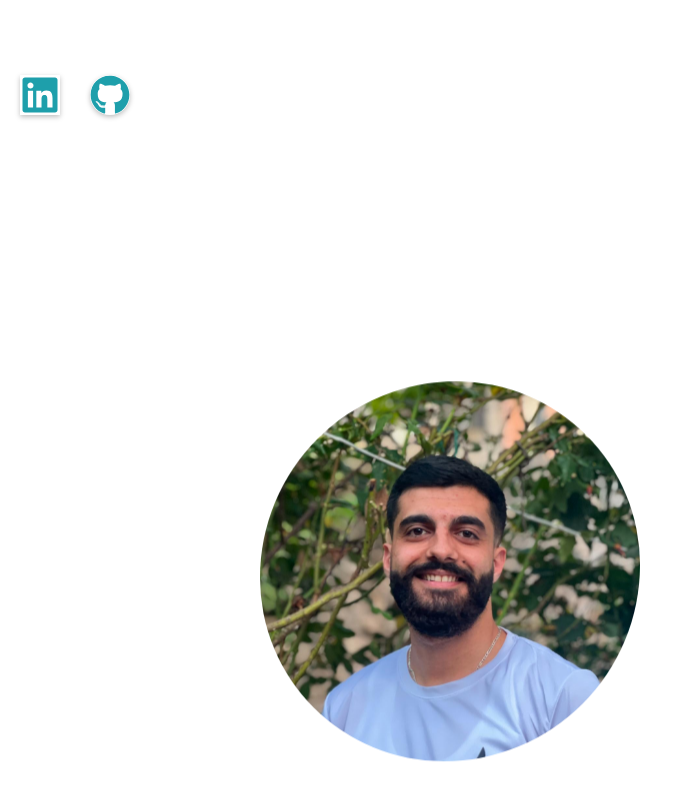
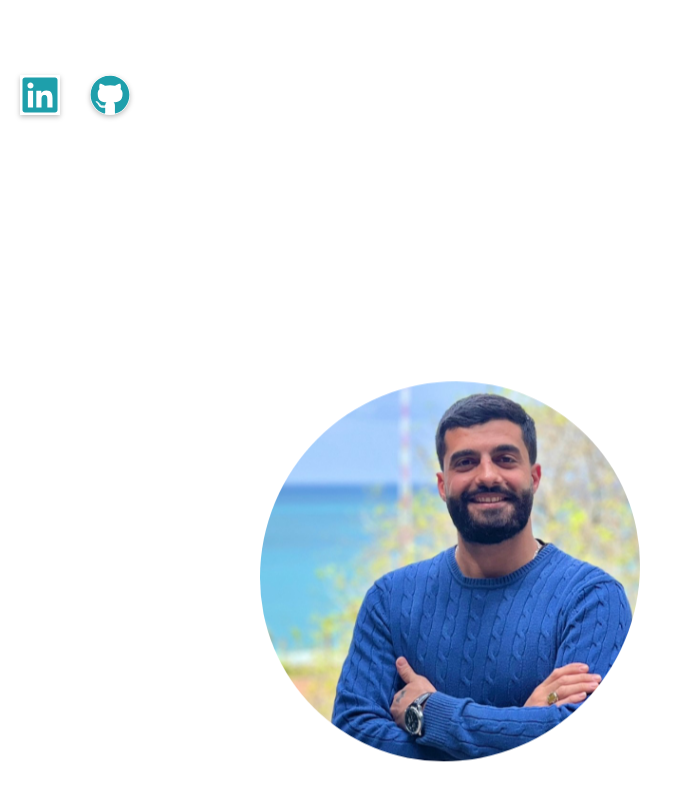
Before and after one commit to HseinKt/Portfolio, a React (Vite) app: page /Portfolio/home in a window 1280 px wide. Shown: the part 392-1192 px from the top of the page, without its empty margins (0-685 px from the left). Built offline with nearby package versions, Linux system fonts and the light colour scheme.

Commit message:
Updated Image

```diff
--- a/src/pages/Home.jsx
+++ b/src/pages/Home.jsx
@@ -103,7 +103,7 @@ const Home = () => {
 
             <div className="featured-image">
                 <motion.img
-                    src="/Portfolio/images/avatar.jpg"
+                    src="/Portfolio/images/avatar.jpeg"
                     alt="avatar"
                     initial={{ scale: 1 }}
                     whileHover={{ scale: 1.4 }}
```
Also changed, not shown: public/images/avatar.jpeg (added), public/images/avatar.jpg (deleted).
